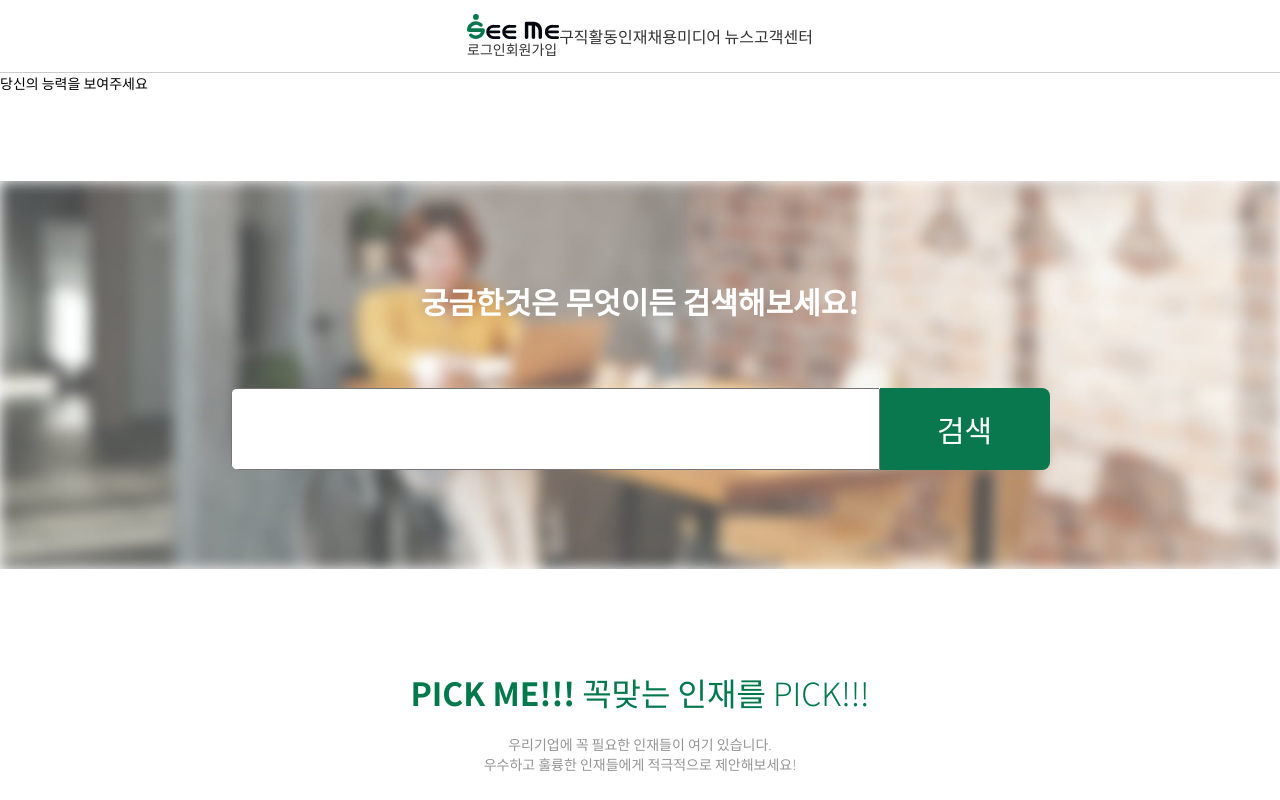
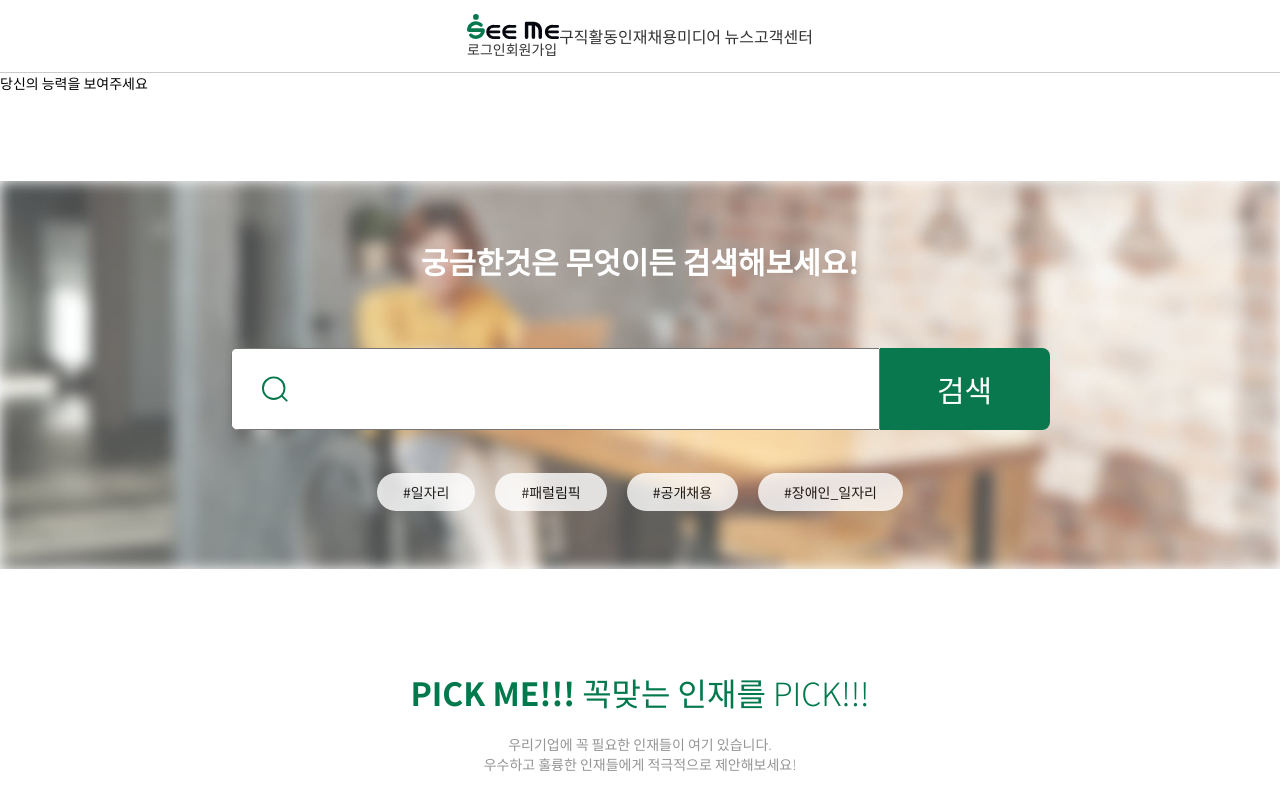
Before and after one commit to volunteer-project-1/volunteer_client, a Next.js app: page / in a window 1280 px wide. Shown: the top 800 px of the page. Built offline with nearby package versions, Linux system fonts and the light colour scheme.

Commit message:
[feat] SearchSection 아이콘 추가 및 태그 버튼 추가
* 아이콘 추가
  * 검색 입력칸 안쪽에 돋보기 모양 아이콘 넣음
* 태그 버튼 추가
  * 아직은 동작 정의가 없으므로 그냥 클릭 시 입력값 뒤에 태그를 붙이도록 함

```diff
--- a/src/views/home/SearchSection.module.scss
+++ b/src/views/home/SearchSection.module.scss
@@ -34,6 +34,7 @@
 .searchArea {
   // border-radius가 자식들의 border도 깎아내도록 함.
   overflow: hidden;
+  position: relative;
 
   display: flex;
   flex-direction: row;
@@ -47,15 +48,46 @@
   @extend .font, .size30;
 }
 
+.searchIcon {
+  position: absolute;
+
+  top: 50%;
+  left: 31.8px;
+  height: 26px;
+  transform: translateY(-50%);
+}
+
 .searchInput {
   flex: 1;
+  padding-left: 80px;
   font-size: inherit;
+  font-family: inherit;
 }
 
 .searchButton {
   width: 170px;
   font-size: inherit;
+  font-family: inherit;
 
   @extend .font, .white;
   @include boxColor(background-color, green);
 }
+
+.tags {
+  margin-top: 43px;
+}
+
+.tagButton {
+  padding: 9px 26px;
+  border: 0;
+  border-radius: 35px;
+
+  background-color: #ffffff;
+  opacity: 0.8;
+
+  font-family: inherit;
+
+  &:not(:last-child) {
+    margin-right: 20px;
+  }
+}
--- a/src/views/home/SearchSection.tsx
+++ b/src/views/home/SearchSection.tsx
@@ -1,7 +1,11 @@
 import React, { ChangeEvent, useState } from "react";
 
 import styles from "@/views/home/SearchSection.module.scss";
-import Background from "@/images/home-search.jpg";
+import Background from "@/images/home-search-background.jpg";
+import Icon from "@/images/home-search-icon.svg";
+
+// 임시로 만듬...
+const exampleTags: Array<string> = ["일자리", "패럴림픽", "공개채용", "장애인_일자리"];
 
 const SearchSection = () => {
   const [input, setInput] = useState("");
@@ -14,16 +18,36 @@ const SearchSection = () => {
     alert(`검색: "${input}"`);
   };
 
+  const onClickTag = (tag: string) => {
+    // 테스트용으로 그냥 입력값 뒤쪽에 클릭한 태그를 추가하도록 함.
+    setInput(`${input} ${tag}`);
+  };
+
   return (
     <div className={styles.searchSection}>
       <img className={styles.background} src={Background.src} alt={"Background"} />
       <div className={styles.content}>
         <div className={styles.description}>궁금한것은 무엇이든 검색해보세요!</div>
         <div className={styles.searchArea}>
+          <img className={styles.searchIcon} src={Icon.src} alt={"Icon"} />
           <input className={styles.searchInput} type={"text"} value={input} onChange={onChangeInput} />
           <button className={styles.searchButton} onClick={onClickSearch}>
             검색
           </button>
+        </div>
+        <div className={styles.tags}>
+          {exampleTags.map(tag => (
+            <button
+              className={styles.tagButton}
+              key={tag}
+              type={"button"}
+              onClick={() => {
+                onClickTag(tag);
+              }}
+            >
+              #{tag}
+            </button>
+          ))}
         </div>
       </div>
     </div>
```
Also changed, not shown: src/images/home-search-background.jpg (renamed from src/images/home-search.jpg), src/images/home-search-icon.svg (added). Lines whose indentation alone changed are shown as unchanged.
